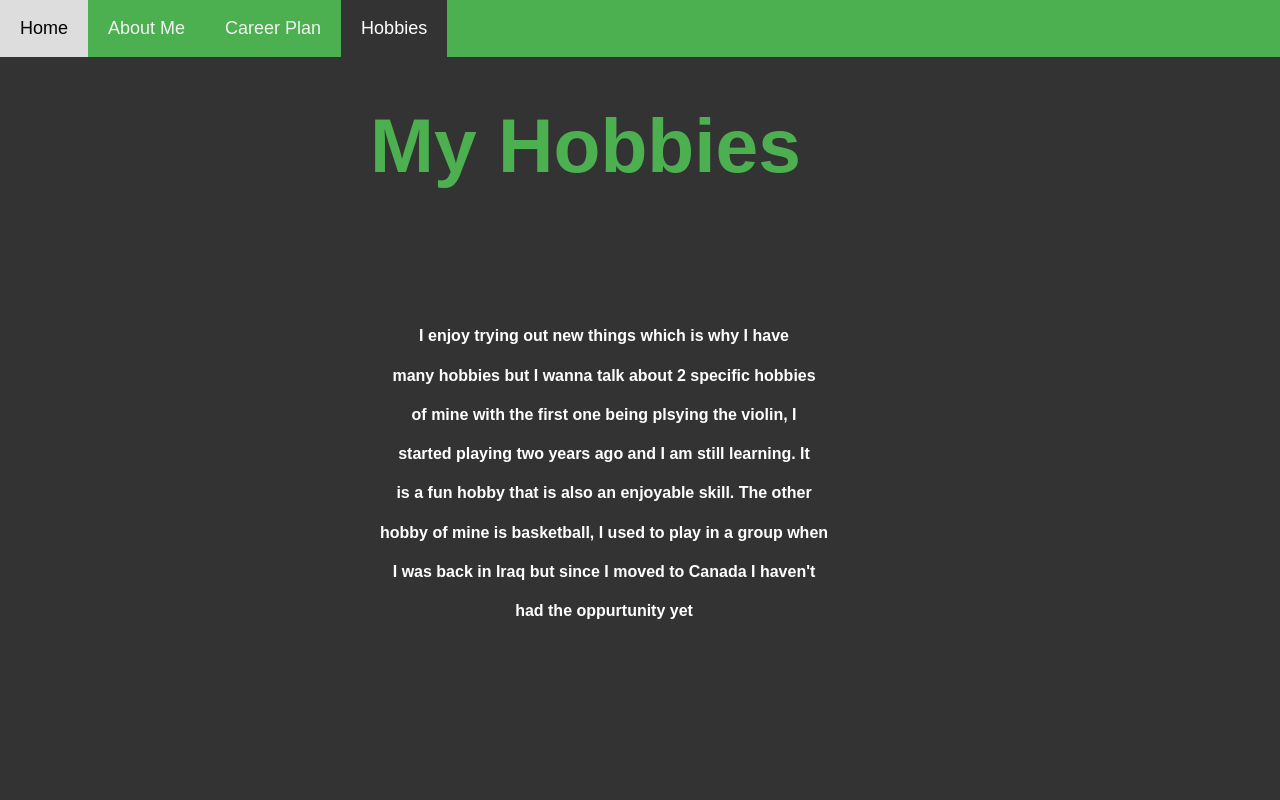
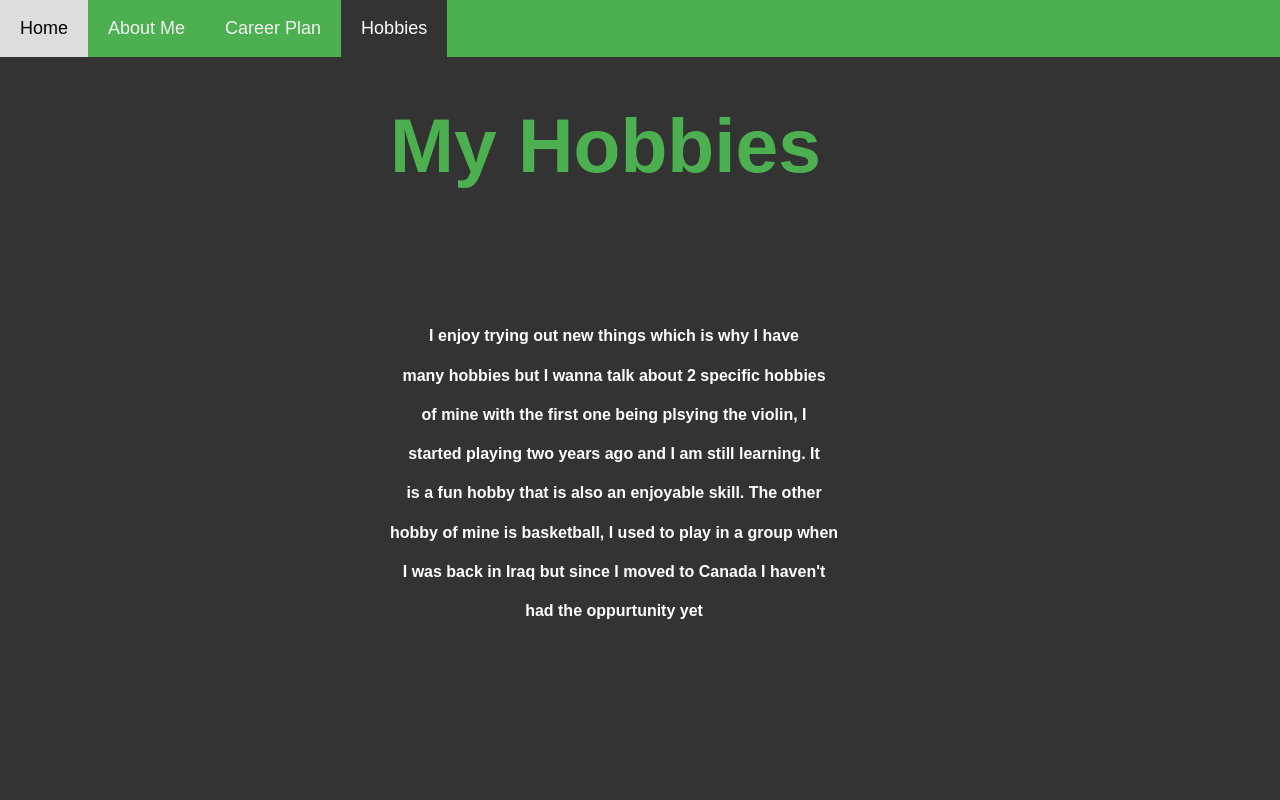
Before and after one commit to Ebrar-E/Who-Am-I, a plain HTML site: page childPages/MyHobbies.html in a window 1280 px wide. Shown: the top 800 px of the page. Drawn offline with Linux system fonts and the light colour scheme.

Commit message:
Update MyHobbies.html

```diff
--- a/childPages/MyHobbies.html
+++ b/childPages/MyHobbies.html
@@ -21,7 +21,7 @@
 
 
   <center><body>
-    <div style = "position:absolute; top:50px; left:370px;">
+    <div style = "position:absolute; top:50px; left:390px;">
       <header><h1 style="font-size:6vw; color:#4CAF50;">My Hobbies</h1></header>
     </div>
   </body>
@@ -100,7 +100,7 @@ a:active {
 
 
   <center><body>
-     <div style = "position:absolute; top:270px; left:380px;">
+     <div style = "position:absolute; top:270px; left:390px;">
        <br>
        <br>
       <h4 style="color:white;"> I enjoy trying out new things which is why I have </h4>
```
